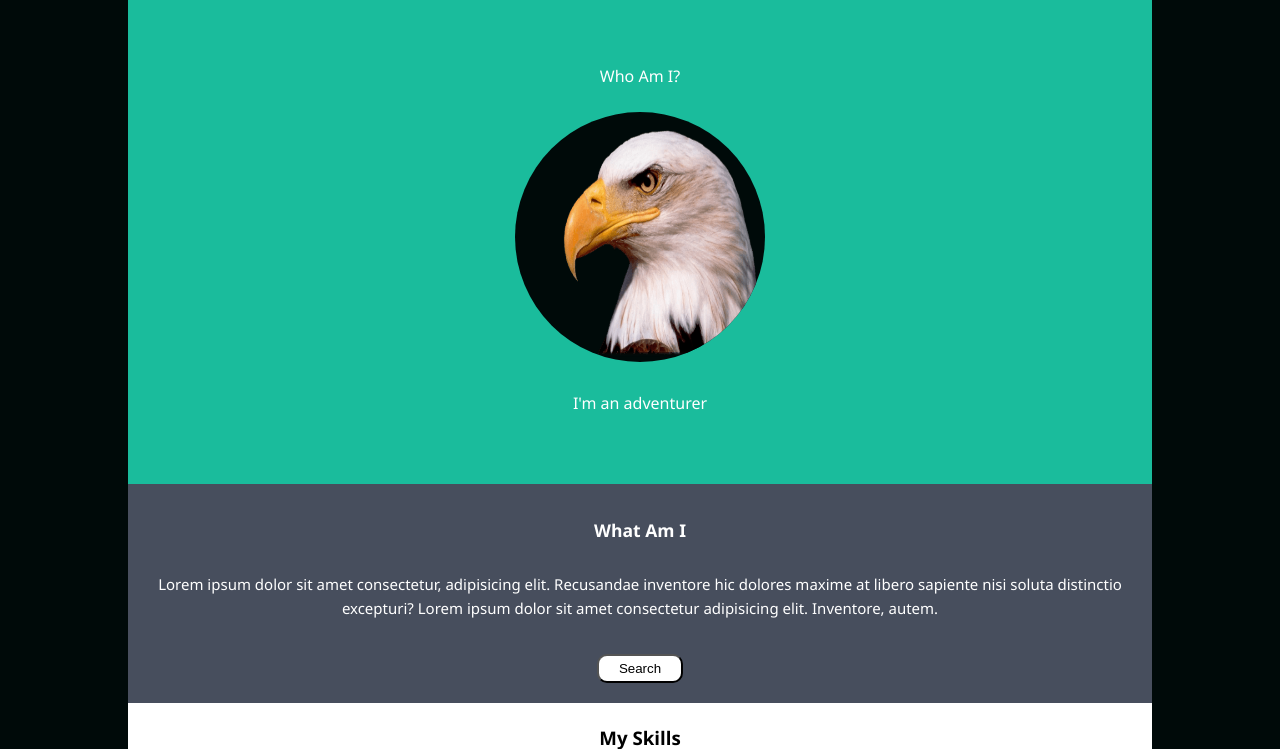
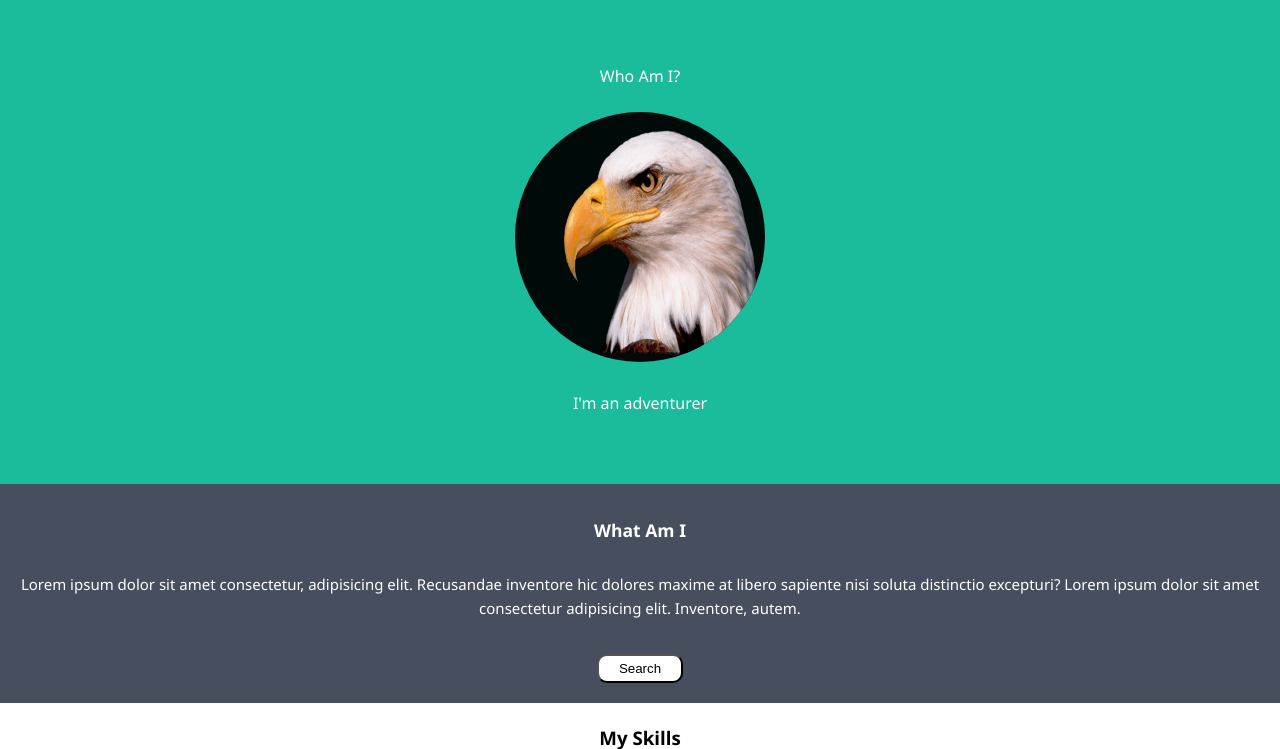
Before and after one commit to oceenachi/birds-theme, a plain HTML site: page index.html in a window 1280 px wide. Shown: the part 51-800 px from the top of the page. Drawn offline with Linux system fonts and the light colour scheme.

Commit message:
modify the width

```diff
--- a/style.css
+++ b/style.css
@@ -26,7 +26,7 @@ body {
 
 .container {
   position: relative;
-  width: 80%;
+  /* width: 80%; */
   max-width: 1440px;
   margin: 0 auto;
   /* border-radius: 10px; */
```
